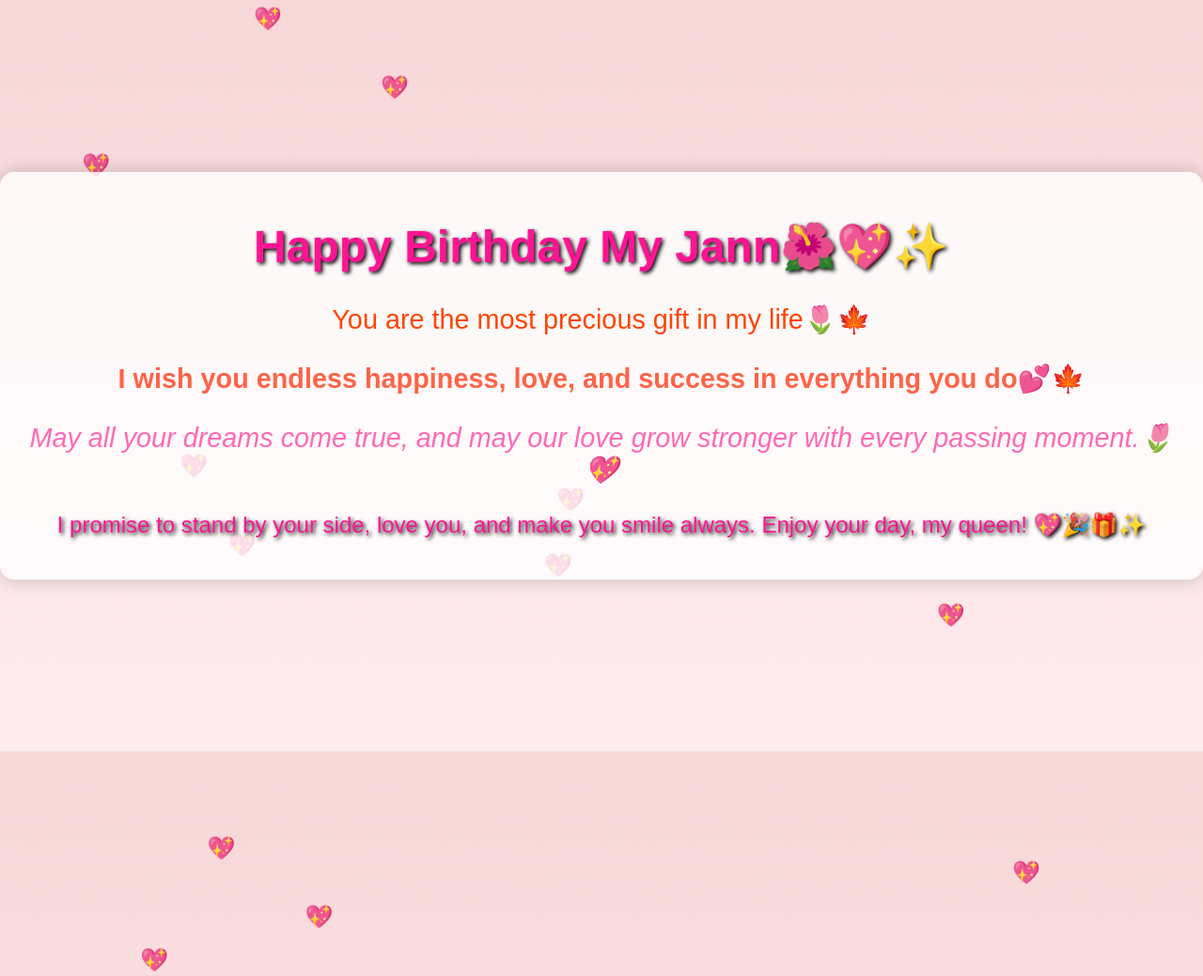
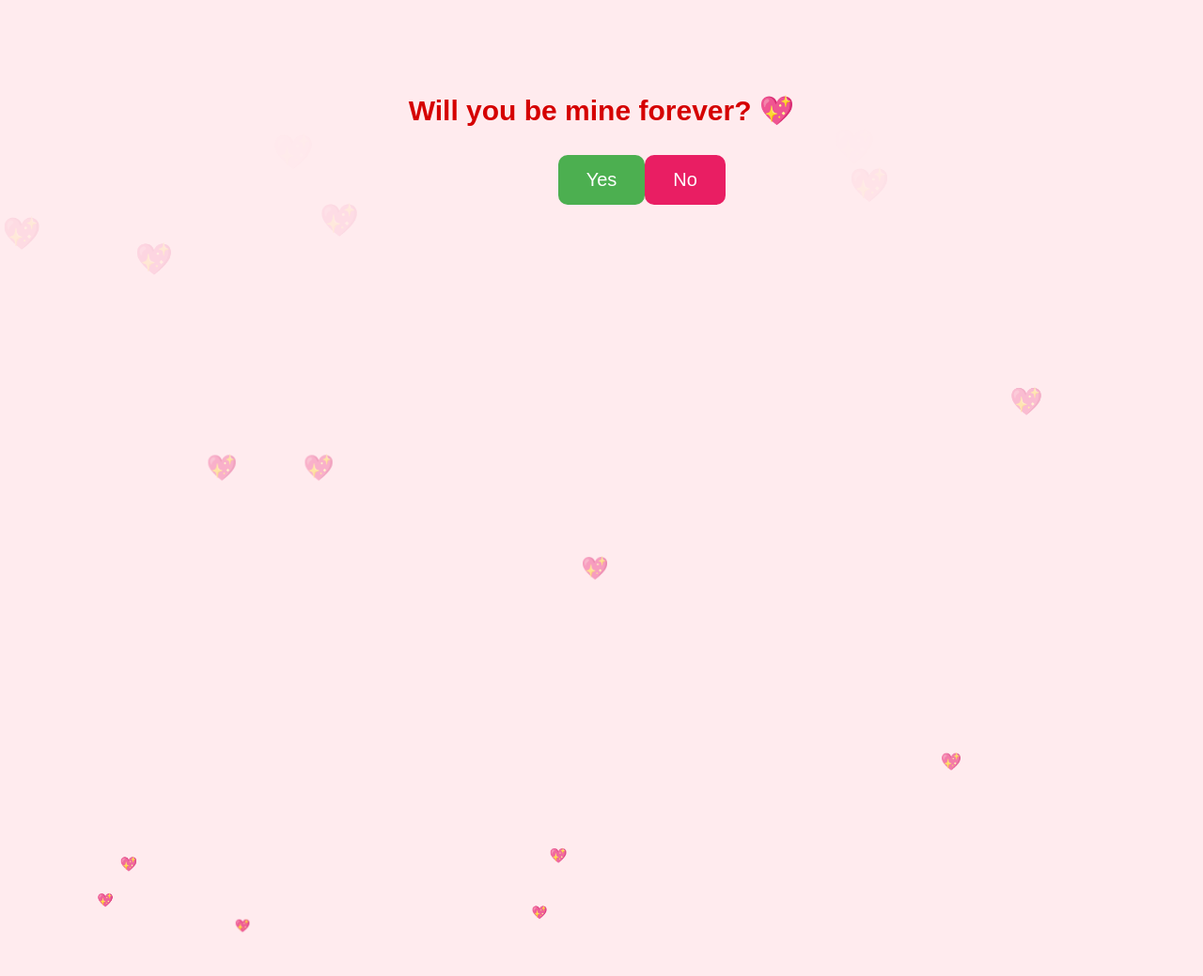
Before and after one commit to mdnuhash01/nuhashweb01, a plain HTML site: page index.html in a window 1280 px wide. Shown: the top 1039 px of the page at 94% size. After the commit the page ends 993 px from the top, so only its background shows below. Drawn offline with Linux system fonts and the light colour scheme.

Commit message:
Update index.html

```diff
--- a/index.html
+++ b/index.html
@@ -3,73 +3,58 @@
 <head>
     <meta charset="UTF-8">
     <meta name="viewport" content="width=device-width, initial-scale=1.0">
-    <title>Happy Birthday My Love</title>
+    <title>একটা কথা বলি?👀 💖</title>
     <style>
         body {
             font-family: Arial, sans-serif;
             text-align: center;
-            background: url('background.jpg') no-repeat center center fixed, linear-gradient(to bottom, #f7d7d7, #ffebee);
-            background-size: cover;
-            margin: 0;
+            background-color: #ffebee;
             overflow: hidden;
-            display: flex;
-            justify-content: center;
-            align-items: center;
-            height: 100vh;
+        }
+        .message {
+            margin-top: 100px;
+            font-size: 30px;
+            font-weight: bold;
             color: #d50000;
-        }
-        .container {
-            position: relative;
-            z-index: 2;
-            background: rgba(255, 255, 255, 0.8);
-            padding: 20px;
-            border-radius: 15px;
-            box-shadow: 0 0 20px rgba(0, 0, 0, 0.2);
-            font-size: 1.5em;
         }
         .heart {
             position: absolute;
-            color: #ff69b4;
+            color: red;
             font-size: 24px;
-            animation: fall 6s infinite;
+            animation: float 5s infinite;
         }
-        @keyframes fall {
-            0% { transform: translateY(-100vh); }
-            100% { transform: translateY(100vh); }
+        .buttons {
+            margin-top: 30px;
         }
-        .highlight {
-            color: #ff1493;
-            text-shadow: 2px 2px 4px #000;
+        .btn {
+            padding: 15px 30px;
+            font-size: 20px;
+            border: none;
+            cursor: pointer;
+            border-radius: 10px;
         }
-        .highlight-special {
-            color: #ff4500;
-            font-size: 1.2em;
+        .yes {
+            background-color: #4CAF50;
+            color: white;
         }
-        .highlight-important {
-            color: #ff6347;
-            font-size: 1.2em;
-            font-weight: bold;
+        .no {
+            background-color: #e91e63;
+            color: white;
+            position: absolute;
         }
-        .highlight-emphasis {
-            color: #ff69b4;
-            font-size: 1.2em;
-            font-style: italic;
+        @keyframes float {
+            0% { transform: translateY(100vh) scale(0.5); opacity: 1; }
+            100% { transform: translateY(-10vh) scale(1.5); opacity: 0; }
         }
     </style>
 </head>
 <body>
-    <div class="container">
-        <h1 class="highlight">Happy Birthday My Jann🌺💖✨</h1>
-        <p class="highlight-special">You are the most precious gift in my life🌷🍁</p>
-        <p class="highlight-important">I wish you endless happiness, love, and success in everything you do💕🍁</p>
-        <p class="highlight-emphasis">May all your dreams come true, and may our love grow stronger with every passing moment.🌷💖</p>
-        <p class="highlight">I promise to stand by your side, love you, and make you smile always. Enjoy your day, my queen! 💖🎉🎁✨</p>
+    <div class="message">Will you be mine forever? 💖</div>
+
+    <div class="buttons">
+        <button class="btn yes" onclick="alert('Ehhh ashche😒😒😒')">Yes</button>
+        <button class="btn no" onmouseover="moveButton()">No</button>
     </div>
-
-    <audio id="background-music" autoplay loop>
-        <source src="your-background-music.mp3" type="audio/mpeg">
-        Your browser does not support the audio element.
-    </audio>
 
     <script>
         function createHeart() {
@@ -77,11 +62,19 @@
             heart.innerHTML = "💖";
             heart.classList.add("heart");
             heart.style.left = Math.random() * 100 + "vw";
-            heart.style.animationDuration = (Math.random() * 2 + 4) + "s";
+            heart.style.animationDuration = (Math.random() * 2 + 3) + "s";
             document.body.appendChild(heart);
-            setTimeout(() => { heart.remove(); }, 6000);
+            setTimeout(() => { heart.remove(); }, 5000);
         }
-        setInterval(createHeart, 200);
+        setInterval(createHeart, 300);
+
+        function moveButton() {
+            let button = document.querySelector(".no");
+            let x = Math.random() * (window.innerWidth - 100);
+            let y = Math.random() * (window.innerHeight - 50);
+            button.style.left = x + "px";
+            button.style.top = y + "px";
+        }
     </script>
 </body>
 </html>
```
